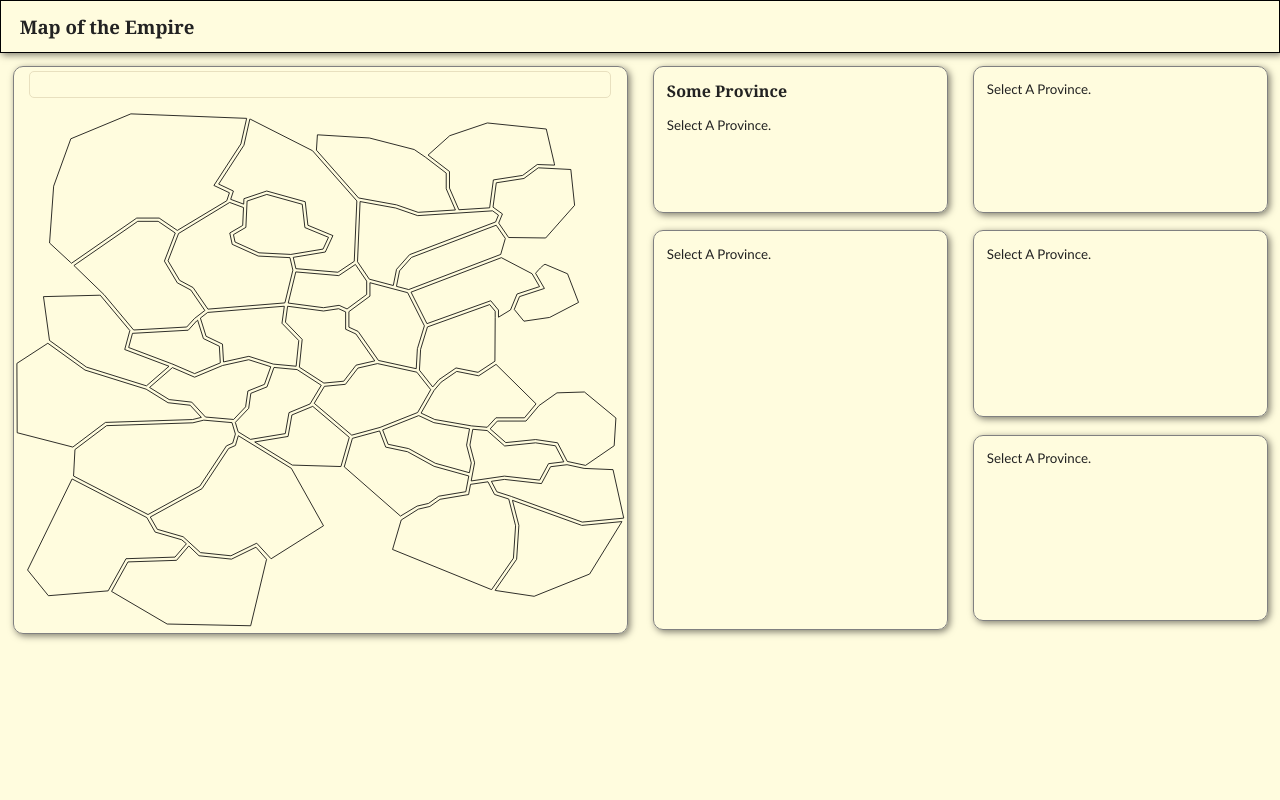
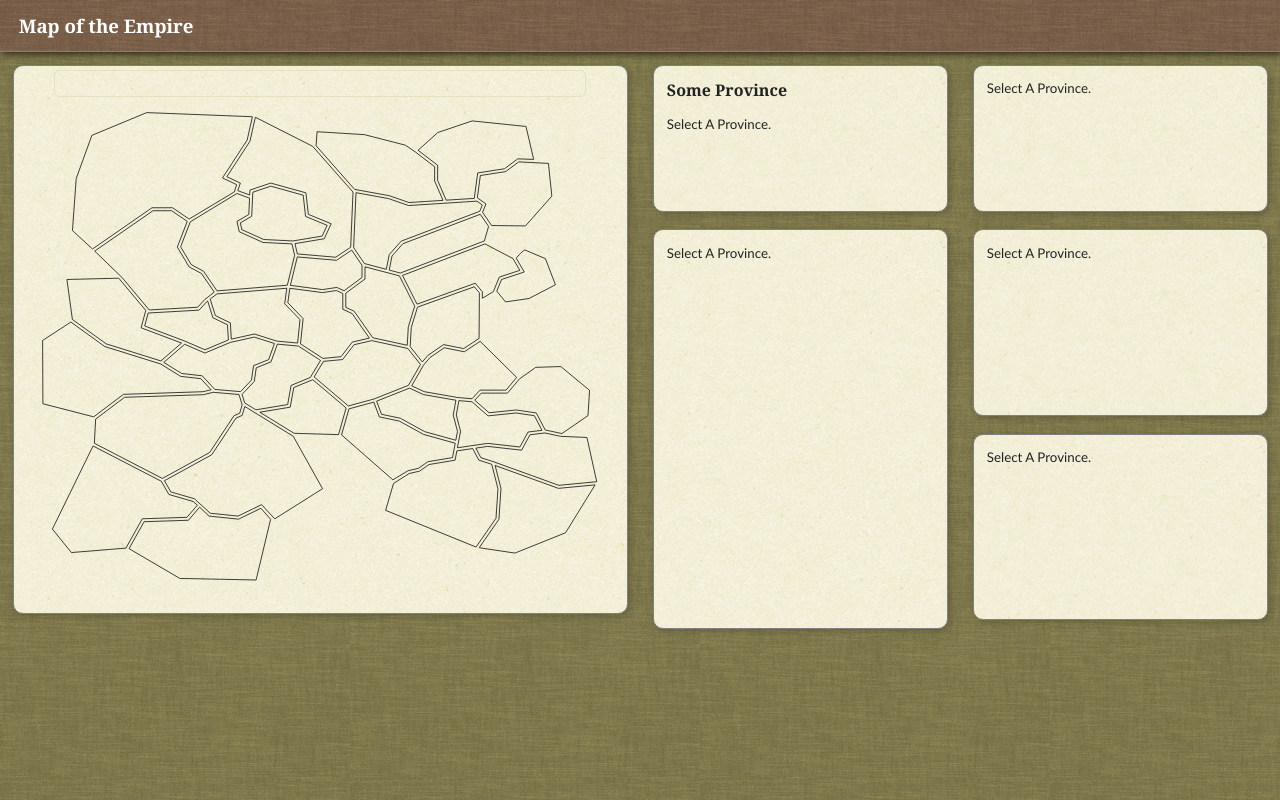
Before and after one commit to Racheet/empire_map_visualiser, a plain HTML site: page index.html in a window 1280 px wide. Drawn offline with nearby package versions, Linux system fonts and the light colour scheme.

Commit message:
added textures

```diff
--- a/css/main.css
+++ b/css/main.css
@@ -1,4 +1,4 @@
-/*! HTML5 Boilerplate v4.3.0 | MIT License | http://h5bp.com/ */
+textured_paper/*! HTML5 Boilerplate v4.3.0 | MIT License | http://h5bp.com/ */
 
 html,
 button,
@@ -65,12 +65,16 @@ body {
     font-family: Calibri, Candara, Segoe, "Segoe UI", Optima, Arial, sans-serif;
     line-height: 1.375;
     background-color: #FFFCDE;
+    background: url("../img/yellowgreen_wash_wall.png");
 }
 
 header.row {
-    box-shadow: 2px 2px 7px rgba(0, 0, 0, 0.5);
-    border: 1px solid black;
+    box-shadow: 2px 2px 7px rgba(0, 0, 0, 0.7);
+    border-bottom: 1px solid grey;
     margin-bottom: 1em;
+    background: url("../img/brown_wash_wall.png");
+    background-color: black;
+    color: white;
 }
 
 div {
@@ -97,11 +101,13 @@ h3 {
 
 
 #map {
+   padding: 0 2em 2em 2em;
    border: 1px solid gray;
    -webkit-border-radius: 10px;
    -moz-border-radius: 10px;
    border-radius: 10px;
-   box-shadow: 2px 2px 7px rgba(0, 0, 0, 0.5);
+   box-shadow: 2px 2px 7px rgba(0, 0, 0, 0.2);
+   background: url("../img/light_yellow_textured_paper.png");
 }
 
 #controls {
@@ -121,7 +127,8 @@ h3 {
    padding: 0 1em;
    border: 1px solid gray;
    overflow: auto;
-   box-shadow: 2px 2px 7px rgba(0, 0, 0, 0.5); */
+   box-shadow: 2px 2px 7px rgba(0, 0, 0, 0.2);
+   background: url("../img/light_yellow_textured_paper.png");
 }
 
 #top_box_middle, #top_box_right {
@@ -187,6 +194,10 @@ svg path.selected, svg polygon.selected {
 @media only screen and (max-width: 64.063em) {
     #top_box_middle, #top_box_right {
         margin-top: 1em;
+    }
+
+    body {
+        line-height: 1.75;
     }
 }
 
```
Also changed, not shown: img/brown_wash_wall.png (added), img/light_yellow_textured_paper.png (added), img/red_wash_wall.png (added), img/yellowgreen_wash_wall.png (added).
